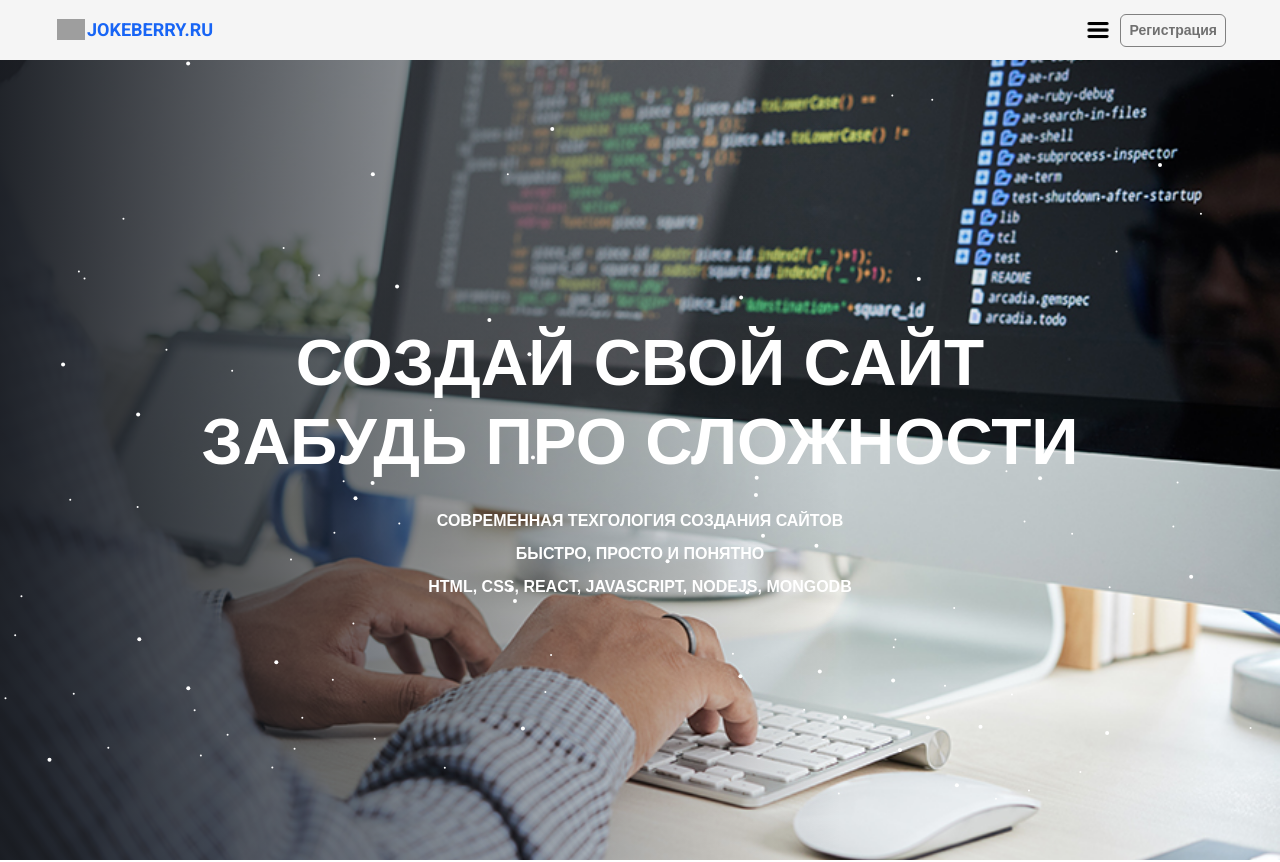
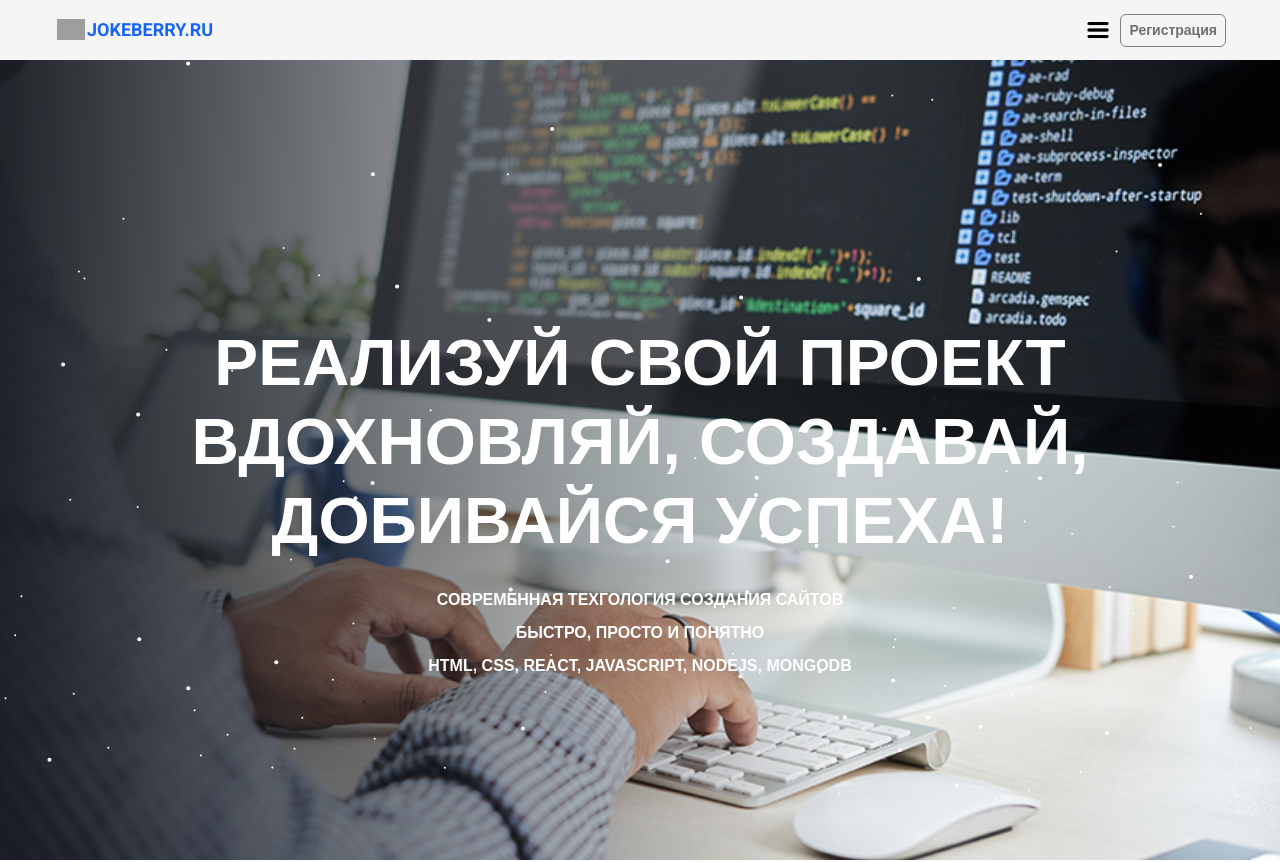
Before and after one commit to dankfedorov/Jokeberry-Frontend, a React app: page / in a window 1280 px wide. Shown: the top 862 px of the page. Built offline with nearby package versions, Linux system fonts and the light colour scheme; grey boxes are pictures that could not be loaded.

Commit message:
add backend block

```diff
--- a/src/pages/LandPage.js
+++ b/src/pages/LandPage.js
@@ -49,8 +49,8 @@ function LandPage() {
 
               <div className="col-md-12">
                 <h1 className="mb-3 p-2">
-                  Создай свой сайт <br></br>
-                  забудь про сложности
+                Реализуй свой проект <br></br>
+                вдохновляй, создавай, добивайся успеха!
                 </h1>
 
                 <p className="hero__descr mb-1">
```
